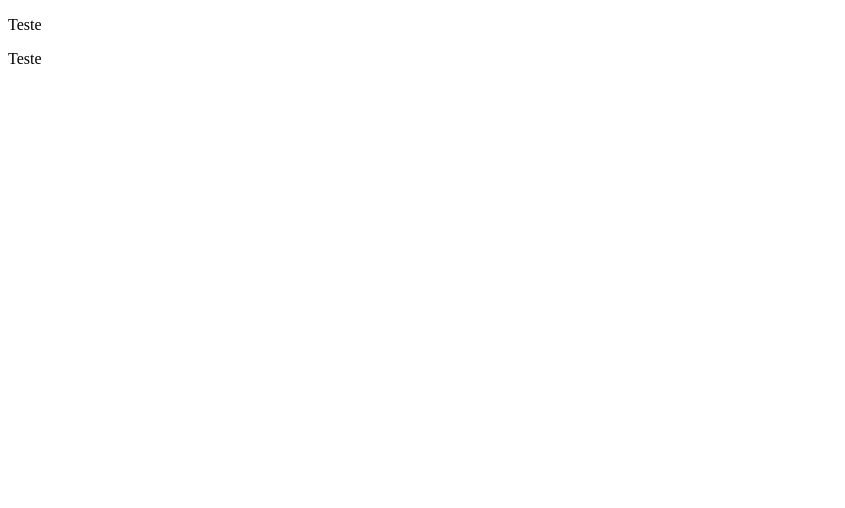
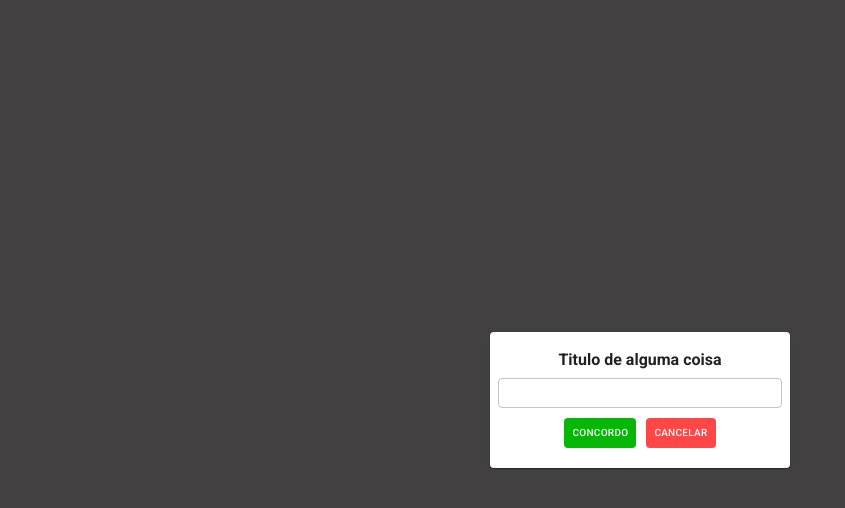
Before and after one commit to thiagoggth/initial-react-app, a React (Create React App) app: page / in a window 1280 px wide. Shown: the top 508 px of the page, without its empty margins (0-845 px from the left). Built offline with nearby package versions, Linux system fonts and the light colour scheme.

Commit message:
installed and configured intial packages

```diff
--- a/package.json
+++ b/package.json
@@ -3,6 +3,8 @@
   "version": "0.1.0",
   "private": true,
   "dependencies": {
+    "@material-ui/core": "^4.12.1",
+    "@material-ui/icons": "^4.11.2",
     "@testing-library/jest-dom": "^5.11.4",
     "@testing-library/react": "^11.1.0",
     "@testing-library/user-event": "^12.1.10",
@@ -12,7 +14,9 @@
     "@types/react-dom": "^16.9.8",
     "react": "^17.0.2",
     "react-dom": "^17.0.2",
+    "react-router-dom": "^5.2.0",
     "react-scripts": "4.0.3",
+    "styled-components": "^5.3.0",
     "typescript": "^4.0.3",
     "web-vitals": "^0.2.4",
     "workbox-background-sync": "^5.1.3",
@@ -57,6 +61,8 @@
     ]
   },
   "devDependencies": {
+    "@types/react-router-dom": "^5.1.8",
+    "@types/styled-components": "^5.1.11",
     "@typescript-eslint/eslint-plugin": "^4.28.2",
     "@typescript-eslint/parser": "^4.28.2",
     "eslint": "^7.30.0",
--- a/public/index.html
+++ b/public/index.html
@@ -5,6 +5,8 @@
     <meta name="viewport" content="width=device-width, initial-scale=1" />
     <meta name="theme-color" content="#000000" />
     <link rel="manifest" href="%PUBLIC_URL%/manifest.json" />
+    <link rel="stylesheet" href="https://fonts.googleapis.com/css?family=Roboto:300,400,500,700&display=swap" />
+    <link rel="stylesheet" href="https://fonts.googleapis.com/icon?family=Material+Icons" />
     <title>Initial app</title>
   </head>
   <body>
--- a/src/App.tsx
+++ b/src/App.tsx
@@ -1,11 +1,13 @@
 import React from 'react';
+import GlobalStyle from './components/GlobalStyles';
+import Routes from './Routes';
 
 function App() {
   return (
-    <div>
-      <p>Teste</p>
-      <p>Teste</p>
-    </div>
+    <>
+      <GlobalStyle />
+      <Routes />
+    </>
   );
 }
 
--- /dev/null
+++ b/src/Routes/index.tsx
@@ -0,0 +1,13 @@
+import React from 'react';
+import { HashRouter, Route, Switch } from 'react-router-dom';
+import Home from '../pages/Home';
+
+const Routes: React.FC = () => (
+  <HashRouter>
+    <Switch>
+      <Route path="/" exact component={Home} />
+    </Switch>
+  </HashRouter>
+);
+
+export default Routes;
--- /dev/null
+++ b/src/components/GlobalStyles.ts
@@ -0,0 +1,60 @@
+import { createGlobalStyle } from 'styled-components';
+
+const GlobalStyle = createGlobalStyle`
+  html, body, div, span, applet, object, iframe,
+  h1, h2, h3, h4, h5, h6, p, blockquote, pre,
+  a, abbr, acronym, address, big, cite, code,
+  del, dfn, em, img, ins, kbd, q, s, samp,
+  small, strike, strong, sub, sup, tt, var,
+  b, u, i, center,
+  dl, dt, dd, ol, ul, li,
+  fieldset, form, label, legend,
+  table, caption, tbody, tfoot, thead, tr, th, td,
+  article, aside, canvas, details, embed,
+  figure, figcaption, footer, header, hgroup,
+  menu, nav, output, ruby, section, summary,
+  time, mark, audio, video {
+    margin: 0;
+    padding: 0;
+    border: 0;
+    vertical-align: baseline;
+  }
+  article, aside, details, figcaption, figure,
+  footer, header, hgroup, menu, nav, section {
+    display: block;
+  }
+  body {
+    line-height: 1;
+  }
+  ol, ul {
+    list-style: none;
+  }
+  blockquote, q {
+    quotes: none;
+  }
+  blockquote:before, blockquote:after,
+  q:before, q:after {
+    content: '';
+    content: none;
+  }
+  table {
+    border-collapse: collapse;
+    border-spacing: 0;
+  }
+
+  *{
+    font-family: 'Roboto', sans-serif;
+  }
+
+  *, *:before, *:after {
+    -webkit-box-sizing: border-box;
+    -moz-box-sizing: border-box;
+    box-sizing: border-box;
+  }
+
+  #root, body, html {
+    height: 100%;
+  }
+`;
+
+export default GlobalStyle;
--- /dev/null
+++ b/src/pages/Home/index.tsx
@@ -0,0 +1,22 @@
+import { Card, OutlinedInput } from '@material-ui/core';
+import React from 'react';
+import * as S from './styles';
+
+const Home = () => (
+  <S.HomeWrapper>
+    <Card>
+      <h1>Titulo de alguma coisa</h1>
+      <OutlinedInput />
+      <div className="buttons-wrapper">
+        <S.CardButtons background="#06b706" hoverColor="green">
+          Concordo
+        </S.CardButtons>
+        <S.CardButtons background="#ff4747" hoverColor="red">
+          Cancelar
+        </S.CardButtons>
+      </div>
+    </Card>
+  </S.HomeWrapper>
+);
+
+export default Home;
--- /dev/null
+++ b/src/pages/Home/styles.ts
@@ -0,0 +1,59 @@
+import { Button } from '@material-ui/core';
+import styled from 'styled-components';
+
+type buttonAttr = { background?: string; hoverColor?: string };
+
+export const HomeWrapper = styled.div`
+  display: flex;
+  align-items: center;
+  justify-content: center;
+  width: 100vw;
+  height: 100vh;
+  background-color: #424040;
+
+  h1 {
+    font-size: 16px;
+    margin-bottom: 10px;
+  }
+
+  .MuiCard-root {
+    width: 300px;
+    display: flex;
+    flex-direction: column;
+    align-items: center;
+    justify-content: center;
+    padding: 20px 8px;
+
+    .MuiOutlinedInput-input {
+      padding: 8px;
+    }
+
+    .MuiOutlinedInput-root {
+      width: 100%;
+      font-size: 12px;
+      margin-bottom: 10px;
+    }
+
+    div.buttons-wrapper {
+      display: flex;
+      width: 100%;
+      justify-content: center;
+      align-items: center;
+      gap: 10px;
+    }
+  }
+`;
+
+export const CardButtons = styled(Button)<buttonAttr>`
+  &.MuiButton-root {
+    font-size: 10px;
+    color: white;
+    transition: all ease-in-out 0.2s;
+    background-color: ${({ background }) => background || 'transparente'};
+    ${({ hoverColor }) => !hoverColor && `pointer-events: none;`}
+
+    &:hover {
+      ${({ hoverColor }) => hoverColor && `background-color: ${hoverColor};`}
+    }
+  }
+`;
```
Also changed, not shown: 1 other file (tests, documents, lock files or other folders).
